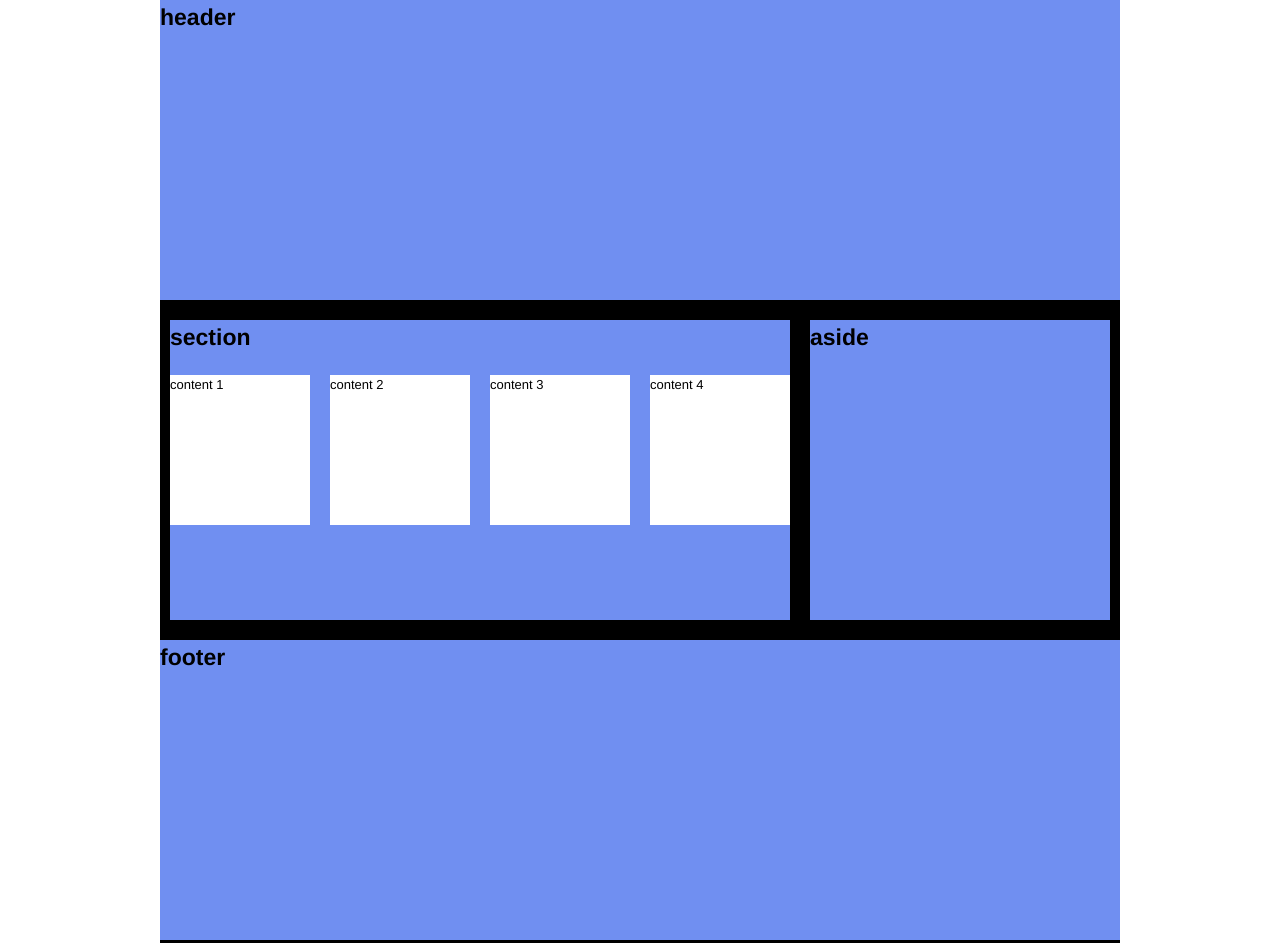
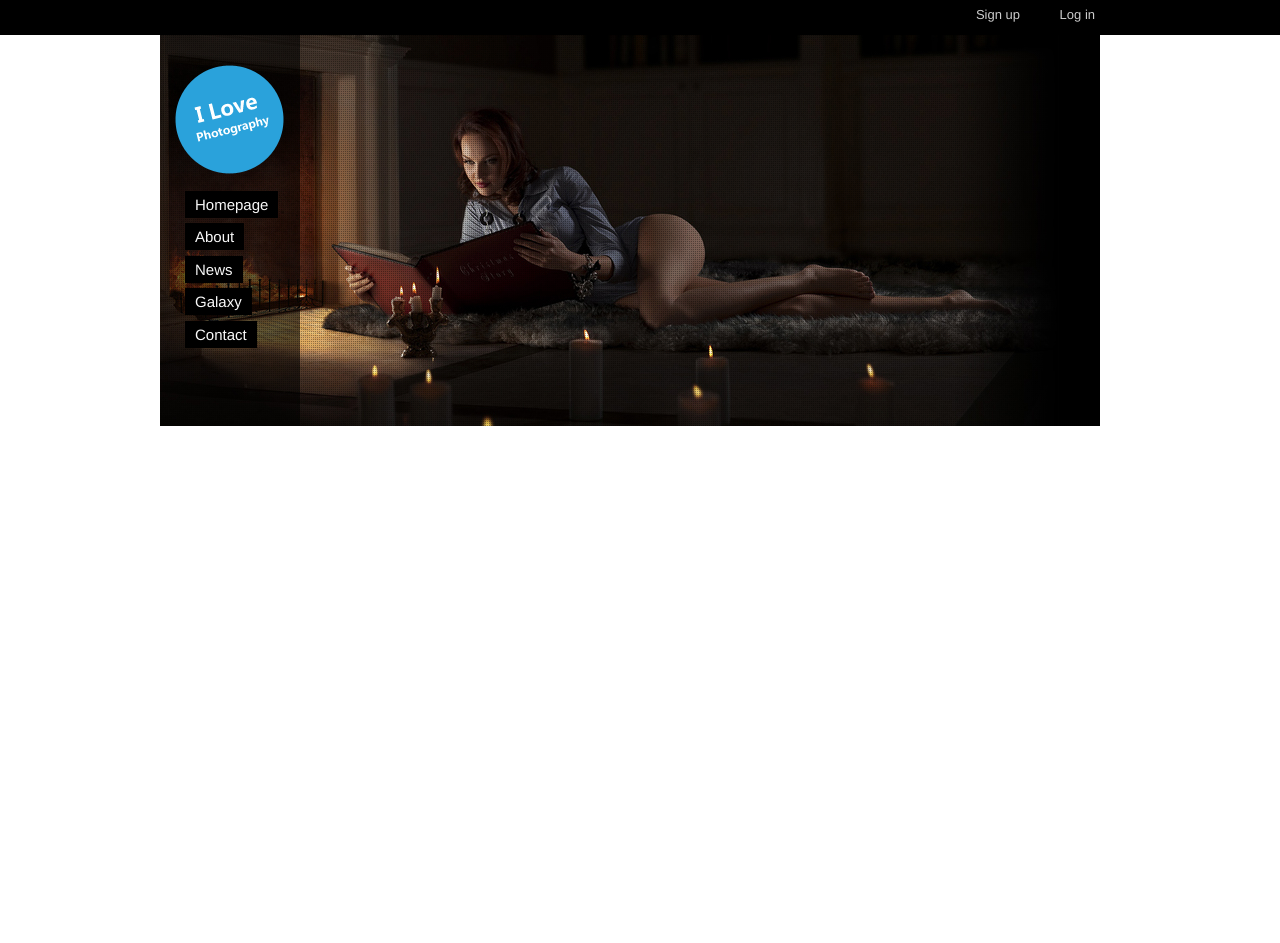
Before and after one commit to Shao0203/960GS, a plain HTML site: page index.html in a window 1280 px wide. Shown: the top 943 px of the page. After the commit the page ends 800 px from the top, so only its background shows below. Drawn offline with Linux system fonts and the light colour scheme.

Commit message:
header done
prepare for the main body

```diff
--- a/css/style.css
+++ b/css/style.css
@@ -1,14 +1,56 @@
 @charset "utf-8";
+/* CSS Document */
+body {
+	font-size: 15px;
+}
+a {
+	text-decoration: none;
+	color: #1facee;
+}
+/*toolbar css
+---------------------------------------------------------------------------------*/
+#toolbar {
+	background-color: #000;
+	height: 25px;
+	padding: 5px 0;
+	text-align: right;
+}
+.toolbar-menu {
+	float: right;
+	font-size: 13px;
+}
+.toolbar-menu li {
+	list-style-type: none;
+	float: left;
+	width: 45px;
+	margin: 0 15px;
+}
+.toolbar-menu a {
+	color: #ccc;
+}
 
-.container_12 {
+/* header css
+---------------------------------------------------------------------------------*/
+header {
+	height: 391px;
+	background: url(../images/header-bg.jpg) no-repeat;
+}
+.logo {
+	margin: 20px 0 20px 5px;
+}
+.navigation li {
+	list-style-type: none;
+	margin-bottom: 10px;
+	margin-left: 15px;
+}
+.navigation a {
+	color: #f8f8f8;
 	background-color: #000;
+	padding: 5px 10px;
 }
-header, section, aside, footer {
-	background-color: #708ff1;
-	height:300px;
-	margin-bottom: 20px;
+.navigation a:hover {
+	background-color: #4ac5ff;
 }
-section .grid_2 {
-	height:150px;
-	background-color: #fff;
-}
+
+/* header css
+---------------------------------------------------------------------------------*/
--- a/index.html
+++ b/index.html
@@ -2,25 +2,51 @@
 <html lang="en">
 <head>
 	<meta charset="UTF-8">
-	<title>960 grid system</title>
+	<title>Shao - 960 Grid System</title>
 	<link rel="stylesheet" href="css/960_12_col.css">
 	<link rel="stylesheet" href="css/reset.css">
 	<link rel="stylesheet" href="css/text.css">
 	<link rel="stylesheet" href="css/style.css">
 </head>
 <body>
-	<div class="container_12">
-		<header><h2>header</h2></header>
-		<section class="grid_8">
-			<h2>section</h2>
-			<div class="grid_2 alpha">content 1</div>
-			<div class="grid_2">content 2</div>
-			<div class="grid_2">content 3</div>
-			<div class="grid_2 omega">content 4</div>
-		</section>
-		<aside class="grid_4"><h2>aside</h2></aside>
-		<div class="clear"></div>
-		<footer><h2>footer</h2></footer>
+<!-- toolbar start -->
+	<div id="toolbar">
+		<div class="container_12">
+			<div class="grid_12">
+				<ul class="toolbar-menu">
+					<li><a href="###">Sign up</a></li>
+					<li><a href="###">Log in</a></li>
+				</ul>
+			</div>
+		</div>
 	</div>
+<!-- toolbar end -->
+
+<div class="container_12">
+<!-- header start-->
+	<header>
+		<div class="grid_2">
+			<a href="###"><img class="logo" src="images/logo.png" alt="logo" /></a>
+			<ul class="navigation">
+				<li><a href="###">Homepage</a></li>
+				<li><a href="###">About</a></li>
+				<li><a href="###">News</a></li>
+				<li><a href="###">Galaxy</a></li>
+				<li><a href="###">Contact</a></li>
+			</ul>
+		</div>
+	</header>
+<!-- header end -->
+
+
+
+
+</div>
+
+<!-- footer start -->
+<footer>
+
+</footer>
+<!-- footer end -->
 </body>
 </html>
```
Also changed, not shown: images/dashed.png (added), images/dot.png (added), images/header-bg.jpg (added), images/logo.png (added), images/nikon-d4.jpg (added), images/pic-1.jpg (added), images/pic-2.jpg (added), images/pic-3.jpg (added), images/pic-4.jpg (added), 1 other file.
